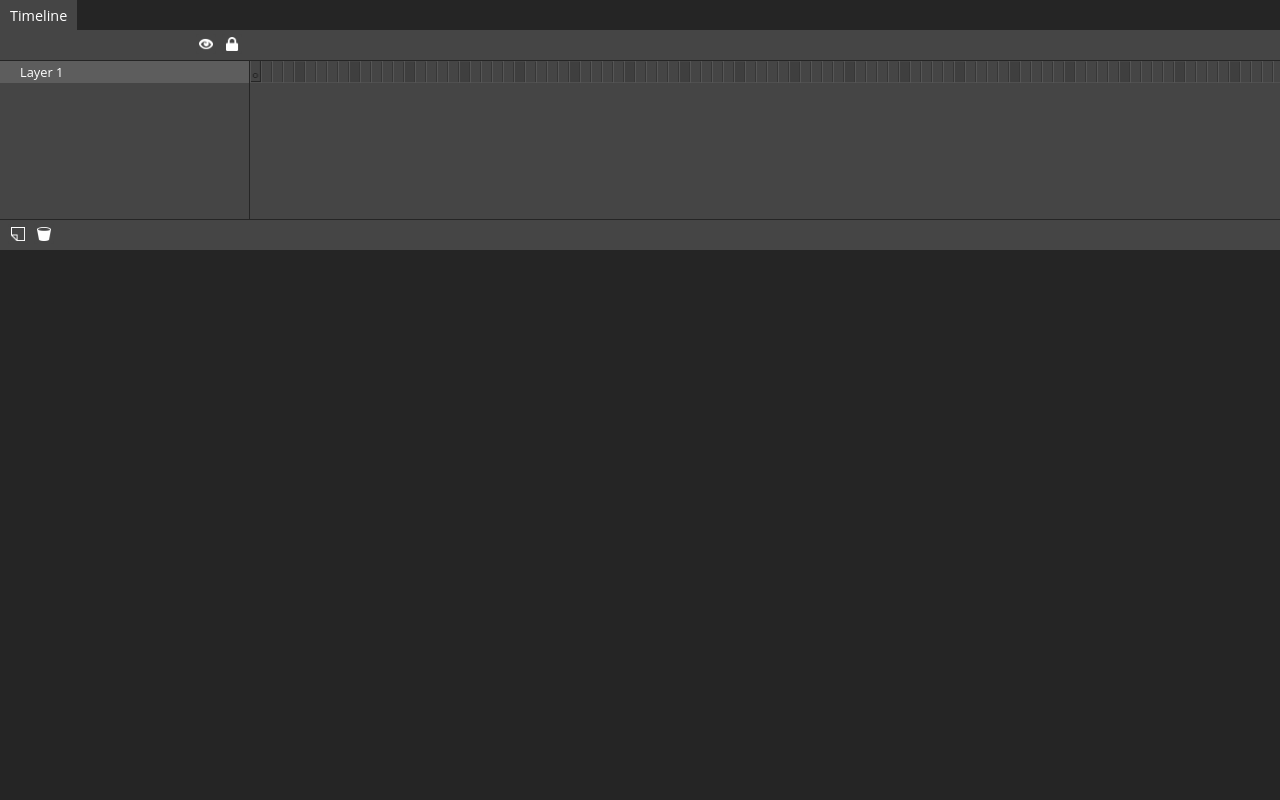
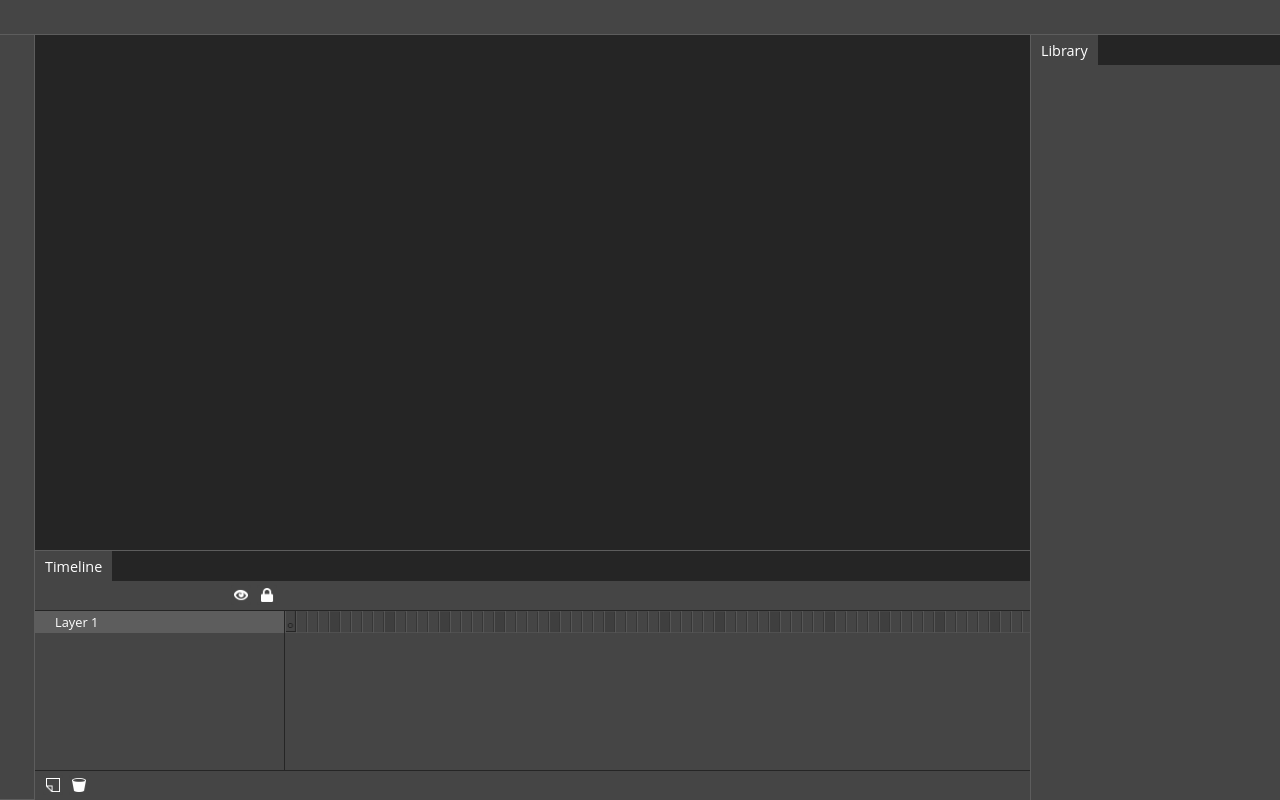
Before and after one commit to flashgangsta/animated-smile-maker, a plain HTML site: page index.html in a window 1280 px wide. Drawn offline with Linux system fonts and the light colour scheme.

Commit message:
Interface layout

```diff
--- /dev/null
+++ b/js/app/interface/Body.js
@@ -0,0 +1,8 @@
+export class Body extends HTMLElement {
+	constructor() {
+		super();
+		this.id = "body";
+	}
+}
+
+customElements.define("body-el", Body);
--- a/js/app/interface/Interface.js
+++ b/js/app/interface/Interface.js
@@ -1,11 +1,33 @@
 import {Timeline} from "./Timeline.js";
+import {Library} from "./Library.js";
+import {Menu} from "./Menu.js";
+import {Tools} from "./Tools.js";
+import {Body} from "./Body.js";
 
 export class Interface extends HTMLElement {
 
 	constructor() {
 		super();
 		this.id = "interface"
-		this.append(new Timeline());
+
+		const topContainer = document.createElement("div");
+		const midContainer = document.createElement("div");
+		const leftContainer = document.createElement("div");
+		const centerContainer = document.createElement("div");
+		const rightContainer = document.createElement("div");
+
+		midContainer.classList.add("mid-container");
+		midContainer.append(leftContainer, centerContainer, rightContainer);
+
+		centerContainer.classList.add("center-container");
+
+		this.append(topContainer, midContainer);
+
+		topContainer.append(new Menu());
+		leftContainer.append(new Tools());
+		rightContainer.append(new Library());
+		centerContainer.append(new Body(), new Timeline());
+
 	}
 }
 
--- a/js/app/interface/Library.js
+++ b/js/app/interface/Library.js
@@ -1,7 +1,11 @@
-import {DisplayObjectContainer} from "../../display/DisplayObjectContainer.js";
+import {Panel} from "./Panel.js";
 
-export class Library extends DisplayObjectContainer {
+export class Library extends Panel {
 	constructor() {
-		super();
+		super("Library");
+
+		this.id = "library";
 	}
 }
+
+customElements.define("library-el", Library);
--- /dev/null
+++ b/js/app/interface/Menu.js
@@ -0,0 +1,8 @@
+export class Menu extends HTMLElement {
+	constructor() {
+		super();
+		this.id = "menu";
+	}
+}
+
+customElements.define("menu-el", Menu)
--- a/js/app/interface/PanelButton.js
+++ b/js/app/interface/PanelButton.js
@@ -1,12 +1,29 @@
-export class PanelButton extends HTMLButtonElement {
+export class PanelButton extends HTMLElement {
+
+	#disabled = false;
+
 	constructor(iconPath) {
 		super();
 
-		this.classList.add("panel-button");
+		this.classList.add("panel-button", "button");
 		const icon = new Image();
 		icon.src = iconPath;
 		this.append(icon);
 	}
+
+
+	get disabled() {
+		return this.#disabled;
+	}
+
+	set disabled(value) {
+		this.#disabled = !!value;
+		if(this.#disabled) {
+			this.setAttribute("disabled", "true");
+		} else {
+			this.removeAttribute("disabled");
+		}
+	}
 }
 
-customElements.define("panel-button", PanelButton, {extends: "button"});
+customElements.define("panel-button", PanelButton);
--- a/js/app/interface/Timeline.js
+++ b/js/app/interface/Timeline.js
@@ -25,9 +25,9 @@ export class Timeline extends Panel {
 		subPanelContainers.forEach((el) => {
 			el.addEventListener("mousewheel", (event) => {
 				const delta = event.wheelDelta;
-				const target = el.scrollTop - delta;
+				const target = el.scrollTop - (delta / 4);
 				subPanelContainers.forEach((el) => {
-					el.scroll(0, target);
+					el.scroll(0, target, "smooth");
 				});
 			})
 		})
--- /dev/null
+++ b/js/app/interface/Tools.js
@@ -0,0 +1,8 @@
+export class Tools extends HTMLElement {
+	constructor() {
+		super();
+		this.id = "tools";
+	}
+}
+
+customElements.define("tools-el", Tools);
--- a/styles/parts/buttons.less
+++ b/styles/parts/buttons.less
@@ -1,4 +1,4 @@
-button {
+button, .button {
   padding: 3px;
   border-radius: 3px;
   color: white;
--- /dev/null
+++ b/styles/parts/interface/body.less
@@ -0,0 +1,5 @@
+#body {
+  display: flex;
+  width: 100%;
+  height: 100%;
+}
--- a/styles/parts/interface/interface.less
+++ b/styles/parts/interface/interface.less
@@ -1,5 +1,29 @@
 #interface {
   @import "panel";
+  @import "menu";
+  @import "tools";
   @import "timeline";
+  @import "library";
+  @import "body";
+
   width: 100%;
+  height: 100vh;
+  display: flex;
+  flex-direction: column;
+  justify-content: space-between;
+
+  .mid-container {
+    width: 100%;
+    height: 100%;
+    display: flex;
+    justify-content: space-between;
+
+    .center-container {
+      display: flex;
+      width: 100%;
+      height: 100%;
+      flex-direction: column;
+      justify-content: space-between;
+    }
+  }
 }
--- /dev/null
+++ b/styles/parts/interface/library.less
@@ -0,0 +1,6 @@
+#library {
+  display: flex;
+  width: 250px;
+  height: 100%;
+  border-left: 1px solid @color_background_light;
+}
--- /dev/null
+++ b/styles/parts/interface/menu.less
@@ -0,0 +1,7 @@
+#menu {
+  display: flex;
+  height: 35px;
+  width: 100%;
+  background-color: @color_background_default;
+  border-bottom: 1px solid @color_background_light;
+}
--- a/styles/parts/interface/panel.less
+++ b/styles/parts/interface/panel.less
@@ -2,7 +2,7 @@
   display: flex;
   flex-direction: column;
   width: 100%;
-  background-color: @color_background_dark;
+  background-color: @color_background_default;
 
   .panel-header {
     display: flex;
@@ -30,13 +30,13 @@
       flex-direction: column;
       justify-content: space-between;
       height: 100%;
-      background-color: @color_background_default;
 
       .header, .footer {
         display: flex;
         padding: 4px 2px;
         height: 30px;
         max-height: 30px;
+        min-height: 30px;
       }
 
       .header {
--- a/styles/parts/interface/timeline.less
+++ b/styles/parts/interface/timeline.less
@@ -1,5 +1,7 @@
 #timeline {
   height: 250px;
+  min-height: 250px;
+  border-top: 1px solid @color_background_light;
   .panels-container {
     @layers-width: 250px;
     @layer-height: 22px;
@@ -9,13 +11,13 @@
 
       .header {
         justify-content: flex-end;
-        button {
+        .button {
           margin-right: 6px;
         }
       }
 
       .footer {
-        button {
+        .button {
           margin-left: 6px;
         }
       }
--- /dev/null
+++ b/styles/parts/interface/tools.less
@@ -0,0 +1,8 @@
+#tools {
+  display: flex;
+  width: 35px;
+  height: 100%;
+  background-color: @color_background_default;
+  border-bottom: 1px solid @color_background_light;
+  border-right: 1px solid @color_background_light;
+}
--- a/styles/styles.less
+++ b/styles/styles.less
@@ -1,6 +1,10 @@
 @import "imports";
 
 html {
+  * {
+    box-sizing: border-box;
+  }
+
   body {
     display: flex;
     flex-wrap: nowrap;
```
Also changed, not shown: styles/styles.css, 1 other file.
